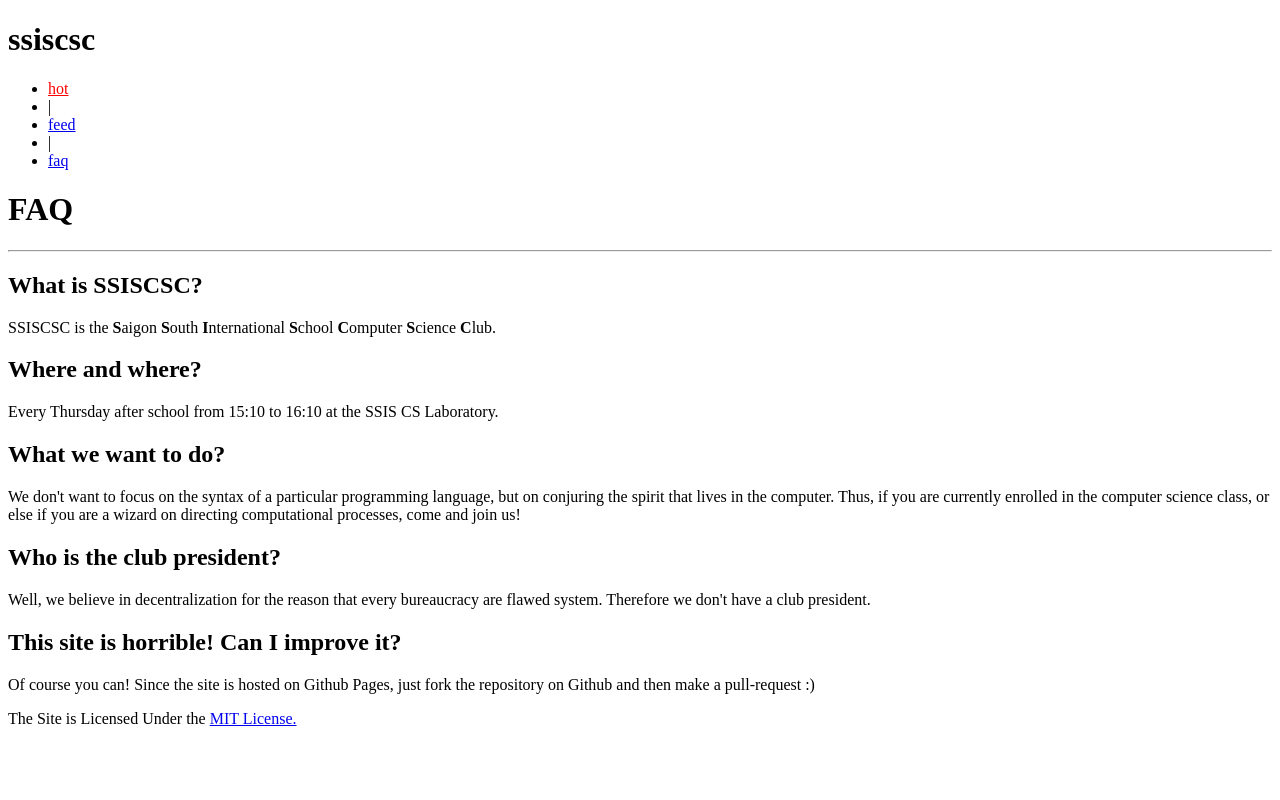
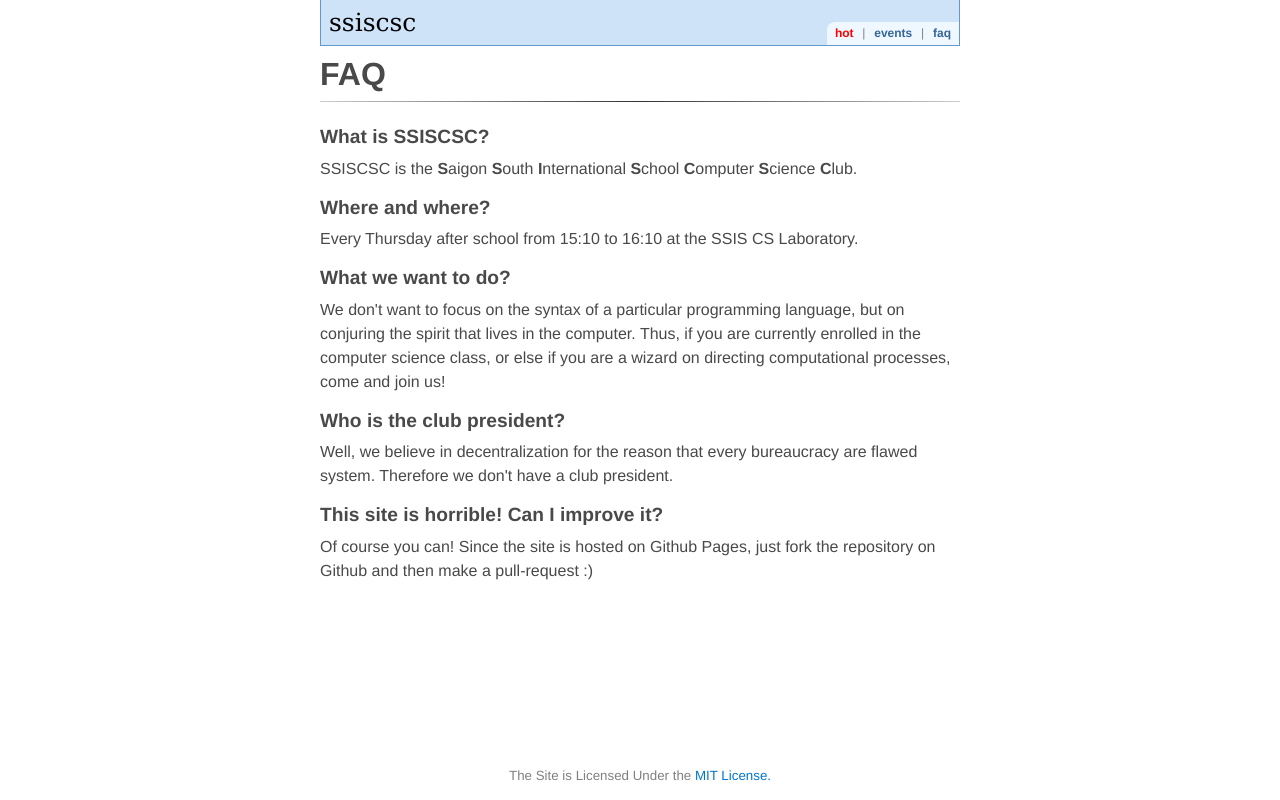
Before and after one commit to ssiscsc/ssiscsc.github.io, a plain HTML site: page faq/index.html in a window 1280 px wide. Drawn offline with Linux system fonts and the light colour scheme.

Commit message:
fix css path

```diff
--- a/faq/index.html
+++ b/faq/index.html
@@ -3,7 +3,7 @@
   <head>
     <meta charset='utf-8'>
     <meta http-equiv="Content-Language" content="en">
-    <link rel="stylesheet" type="text/css" href="./lib/main.css">
+    <link rel="stylesheet" type="text/css" href="../lib/main.css">
     <title>SSISCSC - FAQ</title>
   </head>
   <body>
@@ -13,11 +13,11 @@
       </div>
       <div class="nav">
         <ul>
-          <li><a href="#" style="color: red;">hot</a></li>
+          <li><a href="./" style="color: red;">hot</a></li>
           <li><span class="separator">|</span></li>
-          <li><a href="#">feed</a></li>
+          <li><a href="../events/">events</a></li>
           <li><span class="separator">|</span></li>
-          <li><a href="#">faq</a></li>
+          <li><a href="../faq/">faq</a></li>
         </ul>
       </div>
       <div class="body">
```
